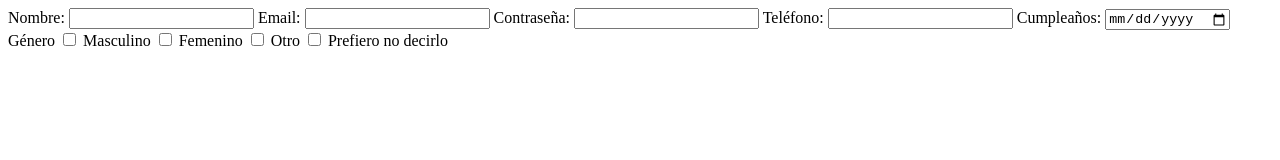
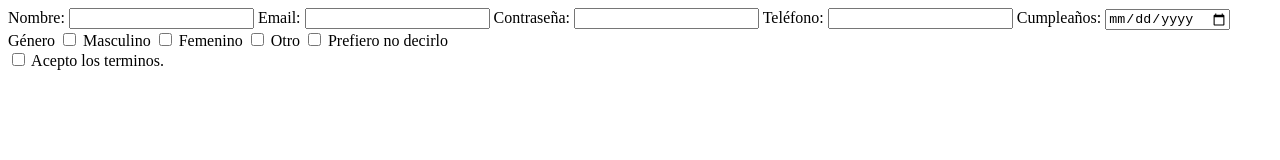
Before and after one commit to Horosh97/202309-w3ex2-Daniel-Andreu, a plain HTML site: page index.html in a window 1280 px wide. Drawn offline with Linux system fonts and the light colour scheme.

Commit message:
Add terms and conditions checkbox

```diff
--- a/index.html
+++ b/index.html
@@ -51,6 +51,10 @@
         Prefiero no decirlo
       </label>
     </div>
+    <label>
+      <input type="checkbox">
+      Acepto los terminos.
+    </label>
   </form>
 </body>
 
```
